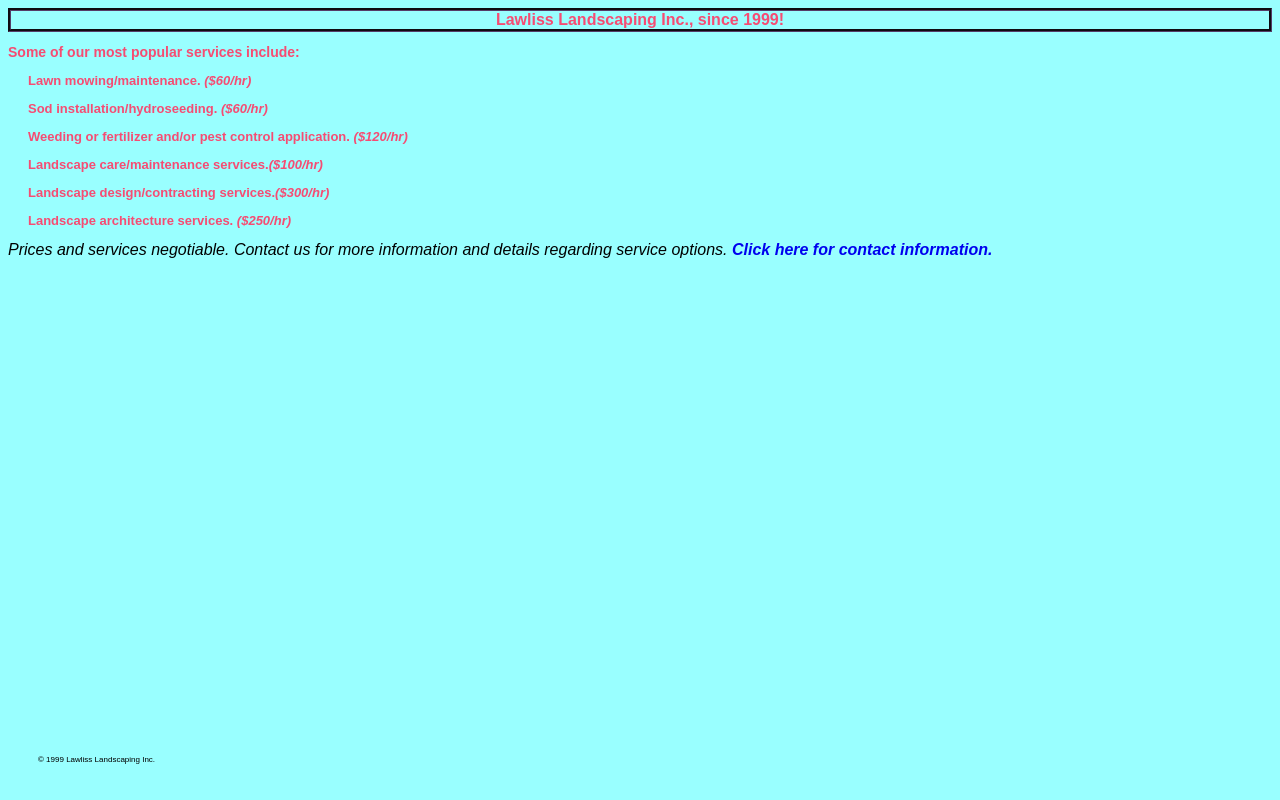
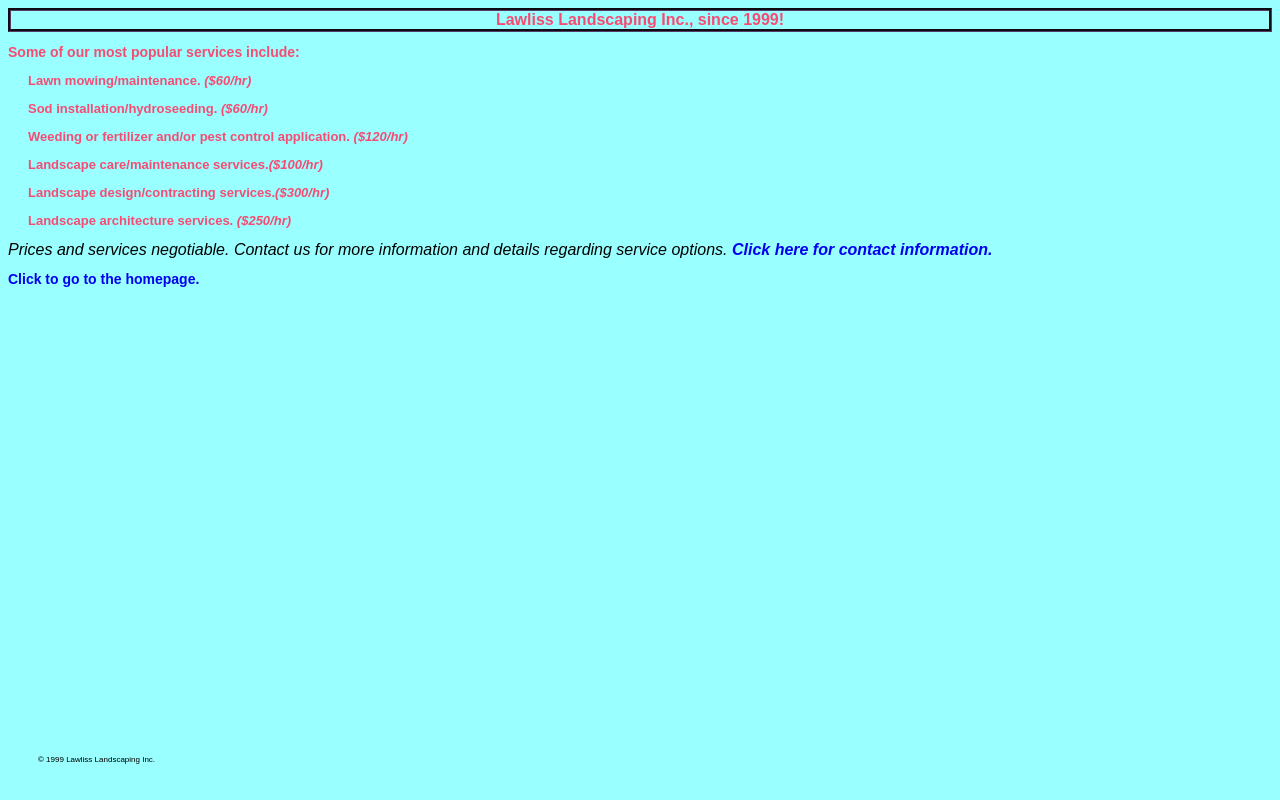
Before and after one commit to catherinelawliss/lawlisslandscapinginc, a plain HTML site: page services.html in a window 1280 px wide. Drawn offline with Linux system fonts and the light colour scheme.

Commit message:
Update services.html

```diff
--- a/services.html
+++ b/services.html
@@ -23,6 +23,7 @@
         <i> Prices and services negotiable. Contact us for more information and details regarding service options.</i>
         <i><b> <a href="https://catherinelawliss.github.io/lawlisslandscapinginc/contact"> Click here for contact information. </a></i></b>
     </p>
+        <h2> <a href="https://catherinelawliss.github.io/lawlisslandscapinginc/index"> Click to go to the homepage. </a> </h2>
 </body>
 <footer>
     © 1999 Lawliss Landscaping Inc.
```
